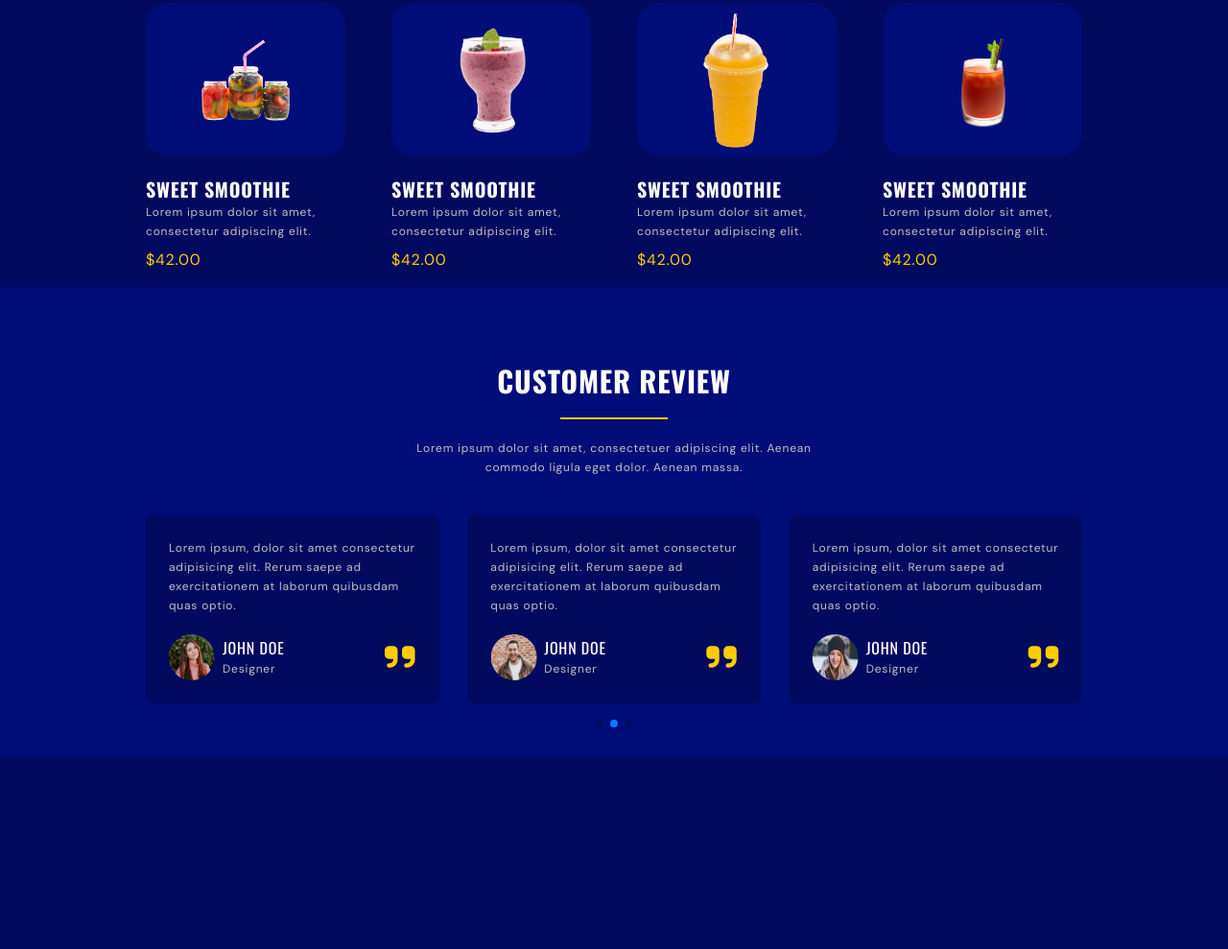
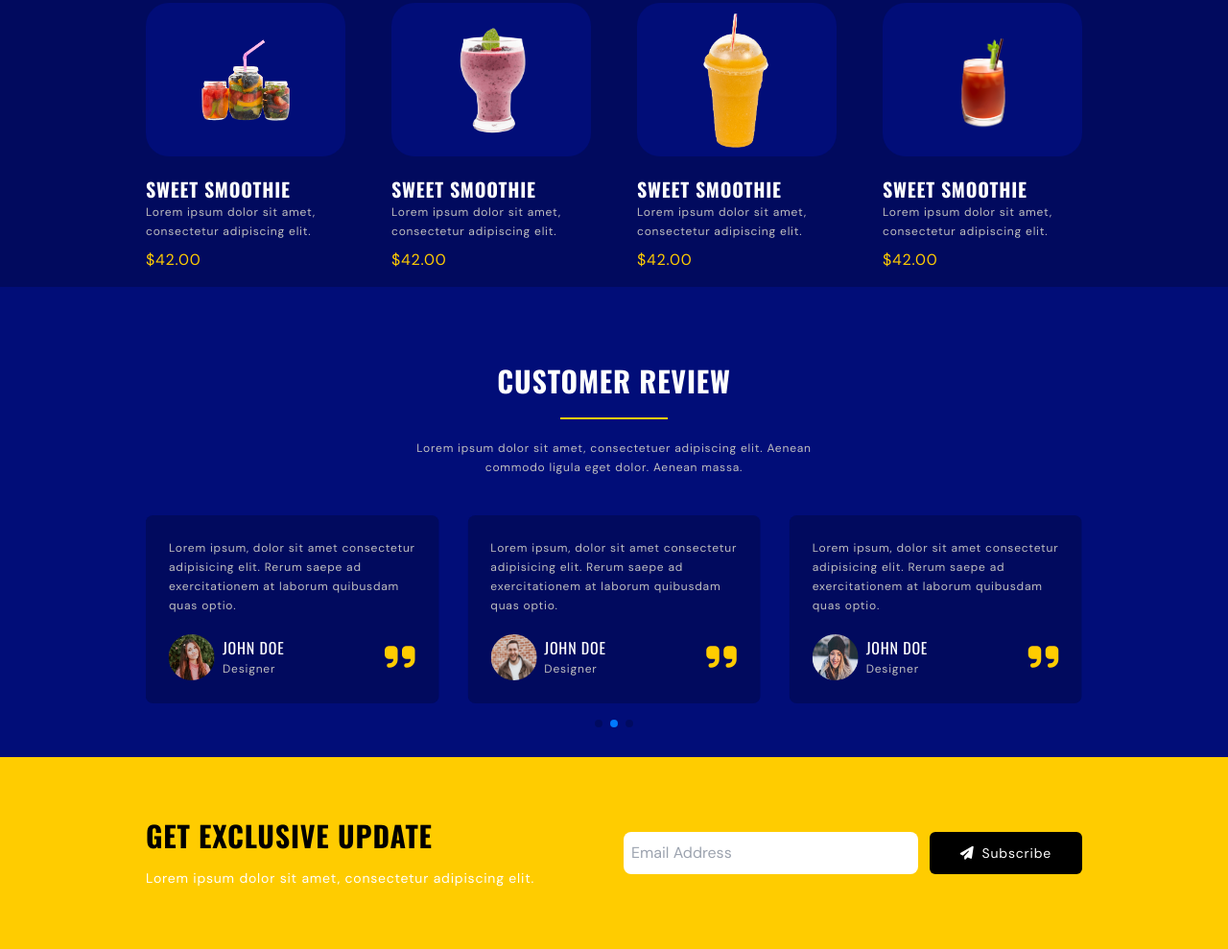
Before and after one commit to Shabbir8788/Tasty-Burgers, a website: page src/index..html in a window 1280 px wide. Shown: the part 2895-3884 px from the top of the page at 96% size. Before the commit the page ends 3684 px from the top, so only its background shows below. Drawn offline with nearby package versions, Linux system fonts and the light colour scheme.

Commit message:
Contact Update

```diff
--- a/src/index..html
+++ b/src/index..html
@@ -848,6 +848,31 @@
         </div>
       </section>
       <!--~~~~~~~~~~~~~~~ Contact ~~~~~~~~~~~~~~~-->
+      <section id="contact" class="bg-secondaryColor py-16">
+        <div class="container flex flex-col gap-5 md:items-center md:flex-row">
+          <div class="space-y-4 md:flex-1">
+            <h2 class="section__title text-blackColor">GET EXCLUSIVE UPDATE</h2>
+            <p class="text-sm">
+              Lorem ipsum dolor sit amet, consectetur adipiscing elit.
+            </p>
+          </div>
+
+          <div class="flex flex-col gap-3 md:flex-row md:flex-1">
+            <input
+              type="email"
+              placeholder="Email Address"
+              class="p-2 text-blackColor rounded-lg outline-none md:w-full"
+            />
+            <a
+              href=""
+              class="flex items-center justify-center gap-2 btn bg-blackColor hover:opacity-75"
+            >
+              <i class="fa-solid fa-paper-plane"></i>
+              Subscribe</a
+            >
+          </div>
+        </div>
+      </section>
     </main>
     <!--~~~~~~~~~~~~~~~ Footer ~~~~~~~~~~~~~~~-->
     <footer></footer>
```
Also changed, not shown: dist/output.css.
